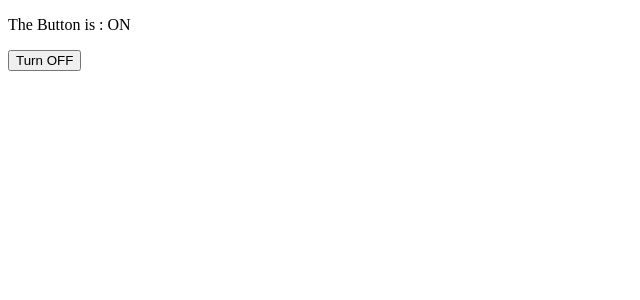
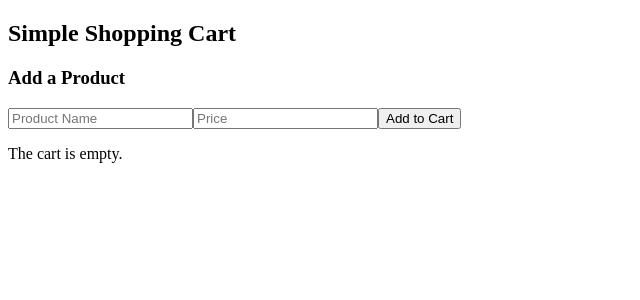
Before and after one commit to Dev-NurAbdi/React-Exercises, a React (Vite) app: page / in a window 1280 px wide. Shown: the top 300 px of the page, without its empty margins (0-640 px from the left). Built offline with nearby package versions, Linux system fonts and the light colour scheme.

Commit message:
Exercise 05

```diff
--- /dev/null
+++ b/Exercisae 05/ShoppingCart.jsx
@@ -0,0 +1,106 @@
+// ShoppingCart.jsx
+import { useState } from 'react';
+
+const ShoppingCart = () => {
+  // Initialize state with an empty array for products
+  const [products, setProducts] = useState([]);
+  const [productName, setProductName] = useState('');
+  const [productPrice, setProductPrice] = useState('');
+
+  // Function to handle adding a new product
+  const handleAddProduct = () => {
+    if (productName.trim() !== '' && productPrice.trim() !== '') {
+      const newProduct = {
+        id: Date.now(), // Unique identifier
+        name: productName.trim(),
+        price: parseFloat(productPrice),
+        quantity: 1,
+      };
+      // Update state immutably by creating a new array
+      setProducts([...products, newProduct]);
+      setProductName(''); // Clear input fields
+      setProductPrice('');
+    }
+  };
+
+  // Function to handle increasing quantity
+  const increaseQuantity = (id) => {
+    const updatedProducts = products.map((product) =>
+      product.id === id
+        ? { ...product, quantity: product.quantity + 1 }
+        : product
+    );
+    setProducts(updatedProducts);
+  };
+
+  // Function to handle decreasing quantity
+  const decreaseQuantity = (id) => {
+    const updatedProducts = products.map((product) =>
+      product.id === id && product.quantity > 1
+        ? { ...product, quantity: product.quantity - 1 }
+        : product
+    );
+    setProducts(updatedProducts);
+  };
+
+  // Function to handle removing a product
+  const removeProduct = (id) => {
+    const updatedProducts = products.filter((product) => product.id !== id);
+    setProducts(updatedProducts);
+  };
+
+  // Calculate total price
+  const totalPrice = products.reduce(
+    (total, product) => total + product.price * product.quantity,
+    0
+  );
+
+  return (
+    <div>
+      <h2>Simple Shopping Cart</h2>
+      <div>
+        <h3>Add a Product</h3>
+        <input
+          type="text"
+          value={productName}
+          onChange={(e) => setProductName(e.target.value)}
+          placeholder="Product Name"
+        />
+        <input
+          type="number"
+          min="0"
+          step="0.01"
+          value={productPrice}
+          onChange={(e) => setProductPrice(e.target.value)}
+          placeholder="Price"
+        />
+        <button onClick={handleAddProduct}>Add to Cart</button>
+      </div>
+
+      {products.length > 0 ? (
+        <div>
+          <h3>Products in Cart</h3>
+          <ul>
+            {products.map((product) => (
+              <li key={product.id}>
+                <strong>{product.name}</strong> - ${product.price.toFixed(2)}
+                <div>
+                  Quantity:
+                  <button onClick={() => decreaseQuantity(product.id)}>-</button>
+                  {product.quantity}
+                  <button onClick={() => increaseQuantity(product.id)}>+</button>
+                </div>
+                <button onClick={() => removeProduct(product.id)}>Remove</button>
+              </li>
+            ))}
+          </ul>
+          <h4>Total Price: ${totalPrice.toFixed(2)}</h4>
+        </div>
+      ) : (
+        <p>The cart is empty.</p>
+      )}
+    </div>
+  );
+};
+
+export default ShoppingCart;
--- /dev/null
+++ b/Feedback lessons/TodoList.jsx
@@ -0,0 +1,55 @@
+// import { useState } from "react";
+
+import { useState } from "react";
+
+// const TodoList = ()=>{
+
+//      const [todos,setTodes] = useState ([]);
+//      const [inputValue, setInputValue] = useState ("")
+
+//             // halkii todo wa inu ahado object ,objectigana muxu ka kobanyahay
+//      const handleAddtodo = ()=>{
+//     //   waxay naga trim in user wax eber inu add dhihin aysan u shaqaynin
+//         if(inputValue.trim()!== ""){
+
+//             const newTodo ={
+//             id: crypto.randomUUID(),
+//             text: inputValue,
+//             completed: false
+//         }
+//             setTodes([...todos, newTodo])
+//             setInputValue("")
+
+//         }
+
+
+//      }
+
+
+//     return(
+//         <div>
+//             <h2>To-Do List</h2>
+//             {/* inputka userka wuu qoray tusale "Home work" add marku dhaho side logu so dara liiska*/}
+//             <input
+//             type="text"
+//             placeholder="Enter a new to-do"
+//             onChange={(event)=> setInputValue(event.target.value)}
+//             value={inputValue}
+//             />
+//              <button onClick={handleAddtodo}>Add</button>
+//              <ul>
+//                 {
+//                     todos.map(todo=>(
+//                         <li>{todo.text}</li>
+//                     )
+
+//                     )
+//                 }
+//              </ul>
+//         </div>
+//     )
+// }
+
+
+
+//  export default TodoList;
--- a/src/App.jsx
+++ b/src/App.jsx
@@ -1,17 +1,18 @@
 import { useState } from "react";
-import ToggleButton from "../Exercise 04/ToggleButton";
+import ShoppingCart from "../Exercisae 05/ShoppingCart";
+// import TodoList from "./TodoList";
+
+
 function App() {
 
 
-    return(
-<>
+ return (
+    <>
+     {/* <TodoList/> */}
+     <ShoppingCart/>
 
-    <ToggleButton/>
-</>
-)
-    }
+    </>
+  );
 
-
-
-
+      }
 export default App;
```
